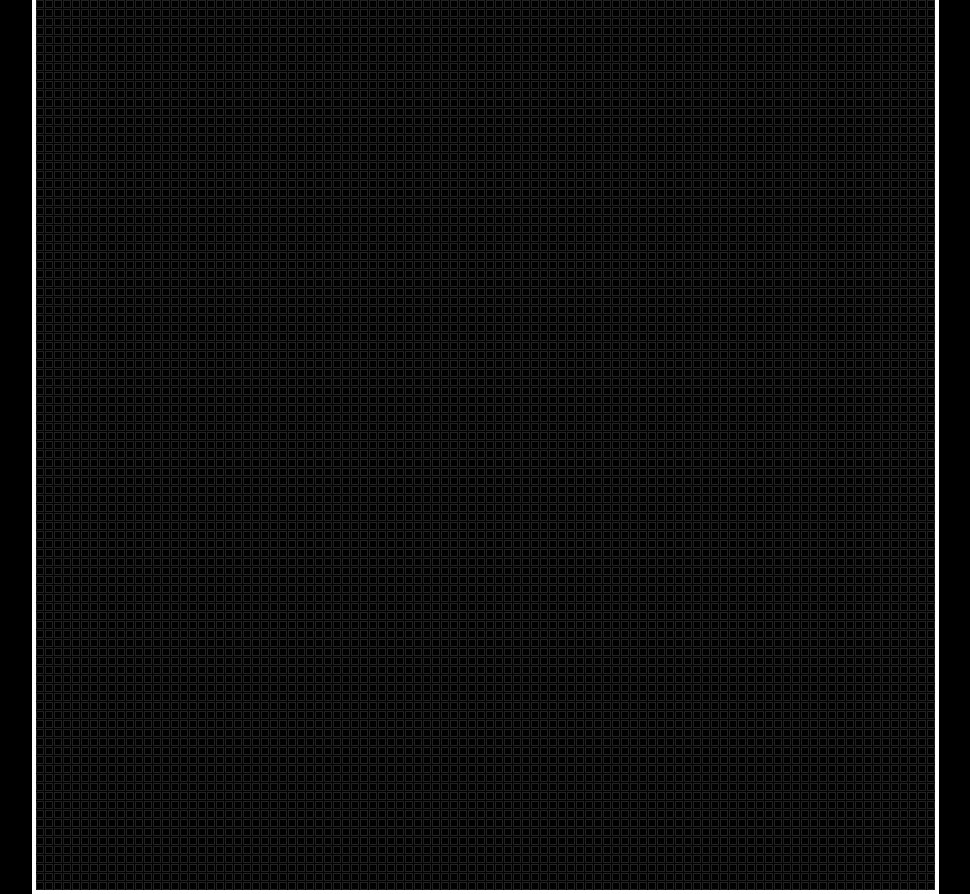
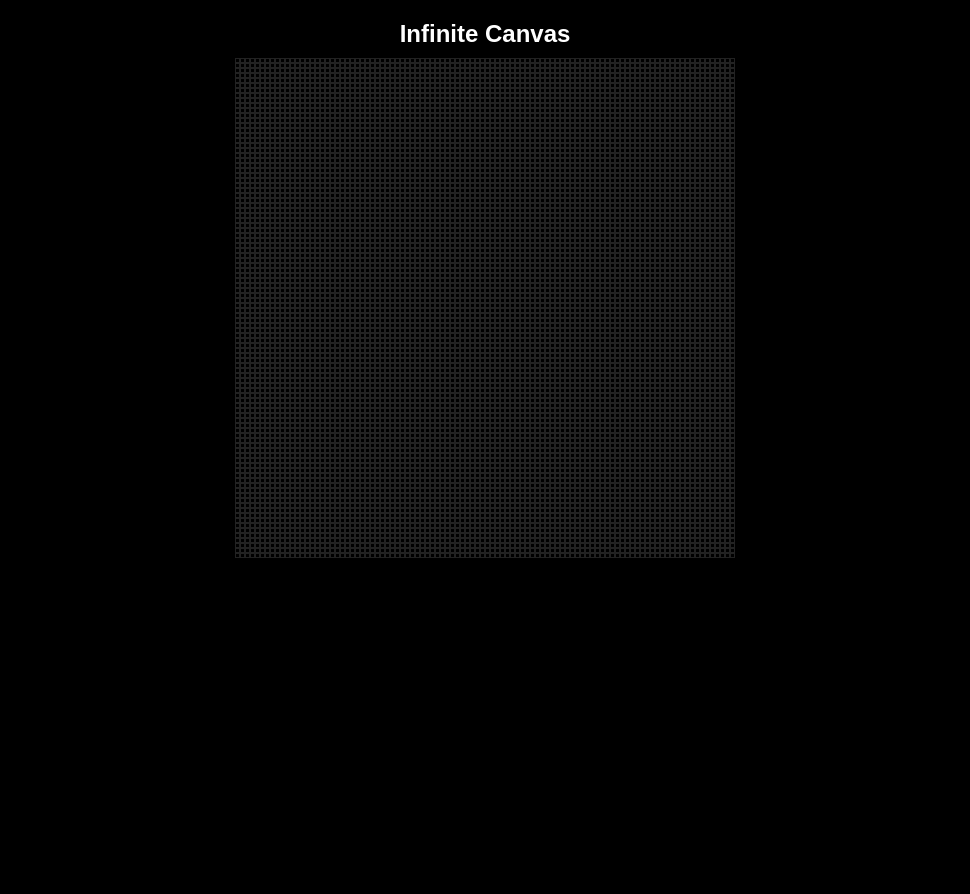
Before and after one commit to MazenMourad218/theinfinitecanvas-live, a website: page public/index.html in a window 1280 px wide. Shown: the whole page, without its empty margins (155-1125 px from the left). After the commit the page ends 800 px from the top, so only its background shows below. Drawn offline with Linux system fonts and the light colour scheme.

Commit message:
trying to fix heading

```diff
--- a/public/index.html
+++ b/public/index.html
@@ -11,39 +11,40 @@
       width: 100%;
       height: 100%;
       background: black;
+      color: white;
       font-family: Arial, sans-serif;
-      color: white;
       display: flex;
       flex-direction: column;
       align-items: center;
-      justify-content: center;
+      justify-content: flex-start;
     }
 
     h1 {
-      margin-bottom: 30px;
-      font-size: 28px;
+      margin: 20px 0 10px 0;
+      font-size: 24px;
     }
 
     #grid {
       display: grid;
-      grid-template-columns: repeat(100, 8px);
-      grid-template-rows: repeat(100, 8px);
-      gap: 1px;
-      border: 4px solid white;
+      grid-template-columns: repeat(100, 5px);
+      grid-template-rows: repeat(100, 5px);
+      gap: 0;
     }
 
     .pixel {
-      width: 8px;
-      height: 8px;
+      width: 5px;
+      height: 5px;
       border: 1px solid #222;
       box-sizing: border-box;
     }
   </style>
 </head>
 <body>
-  <h1>The Infinite Canvas</h1>
+  <h1>Infinite Canvas</h1>
   <div id="grid"></div>
+
   <script>
+    const PIXEL_SIZE = 5;
     const GRID_WIDTH = 100;
     const GRID_HEIGHT = 100;
     const SHADES = 5;
```
